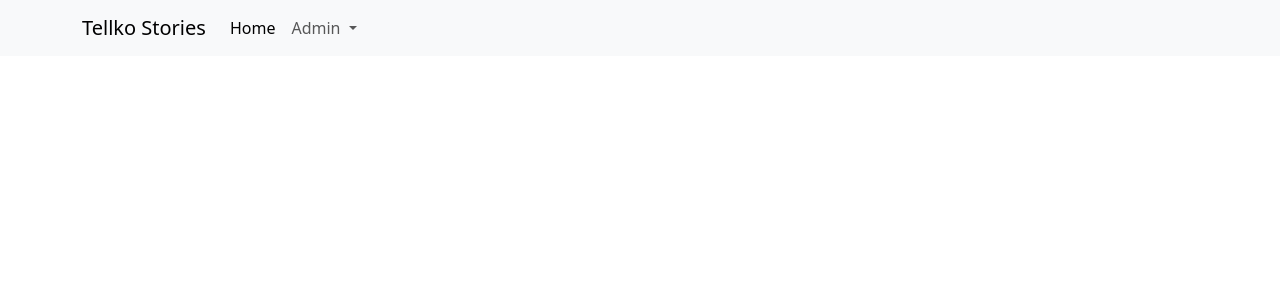
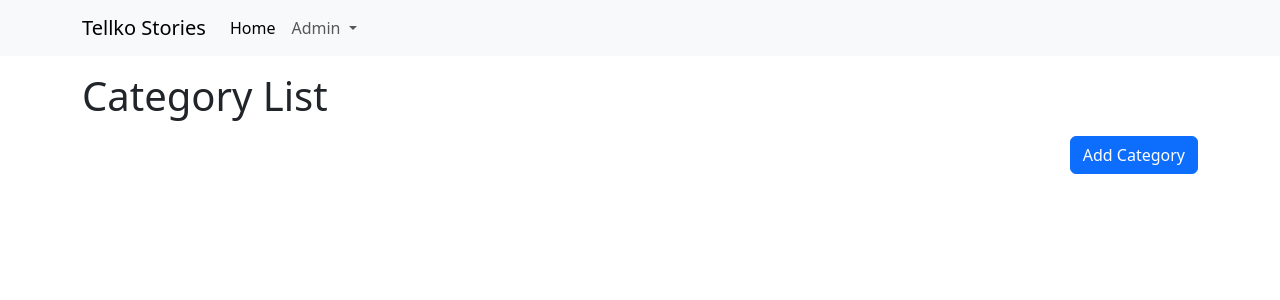
Before and after one commit to IzetDelibasic/tellko-stories-frontend, an Angular app: page /admin/categories in a window 1280 px wide. Before the commit this address led to /. Shown: the top 300 px of the page. Built offline with nearby package versions, Linux system fonts and the light colour scheme.

Commit message:
Creating categoryList component, setting routes

```diff
--- a/src/app/app-routing.module.ts
+++ b/src/app/app-routing.module.ts
@@ -1,10 +1,16 @@
 import { NgModule } from '@angular/core';
 import { RouterModule, Routes } from '@angular/router';
+import { CategoryListComponent } from './features/category/category-list/category-list.component';
 
-const routes: Routes = [];
+const routes: Routes = [
+  {
+    path: 'admin/categories',
+    component: CategoryListComponent,
+  },
+];
 
 @NgModule({
   imports: [RouterModule.forRoot(routes)],
-  exports: [RouterModule]
+  exports: [RouterModule],
 })
-export class AppRoutingModule { }
+export class AppRoutingModule {}
--- a/src/app/app.module.ts
+++ b/src/app/app.module.ts
@@ -4,11 +4,13 @@
 import { AppRoutingModule } from './app-routing.module';
 import { AppComponent } from './app.component';
 import { NavbarComponent } from './core/components/navbar/navbar.component';
+import { CategoryListComponent } from './features/category/category-list/category-list.component';
 
 @NgModule({
   declarations: [
     AppComponent,
-    NavbarComponent
+    NavbarComponent,
+    CategoryListComponent
   ],
   imports: [
     BrowserModule,
--- a/src/app/core/components/navbar/navbar.component.html
+++ b/src/app/core/components/navbar/navbar.component.html
@@ -28,7 +28,11 @@
             Admin
           </a>
           <ul class="dropdown-menu">
-            <li><a class="dropdown-item" href="#">Categories</a></li>
+            <li>
+              <a class="dropdown-item" [routerLink]="['/admin/categories']"
+                >Categories</a
+              >
+            </li>
             <!-- <li><hr class="dropdown-divider" /></li> -->
             <!-- <li><a class="dropdown-item" href="#">Something else here</a></li> -->
           </ul>
--- /dev/null
+++ b/src/app/features/category/category-list/category-list.component.html
@@ -0,0 +1,6 @@
+<div class="container">
+  <h1 class="mt-3">Category List</h1>
+  <div class="d-flex justify-content-end mt-3">
+    <a href="" class="btn btn-primary">Add Category</a>
+  </div>
+</div>
```
Also changed, not shown: src/app/features/category/category-list/category-list.component.ts (added, +10 -0 lines), src/app/features/category/category-list/category-list.component.css (added), 1 other file (tests, documents, lock files or other folders).
